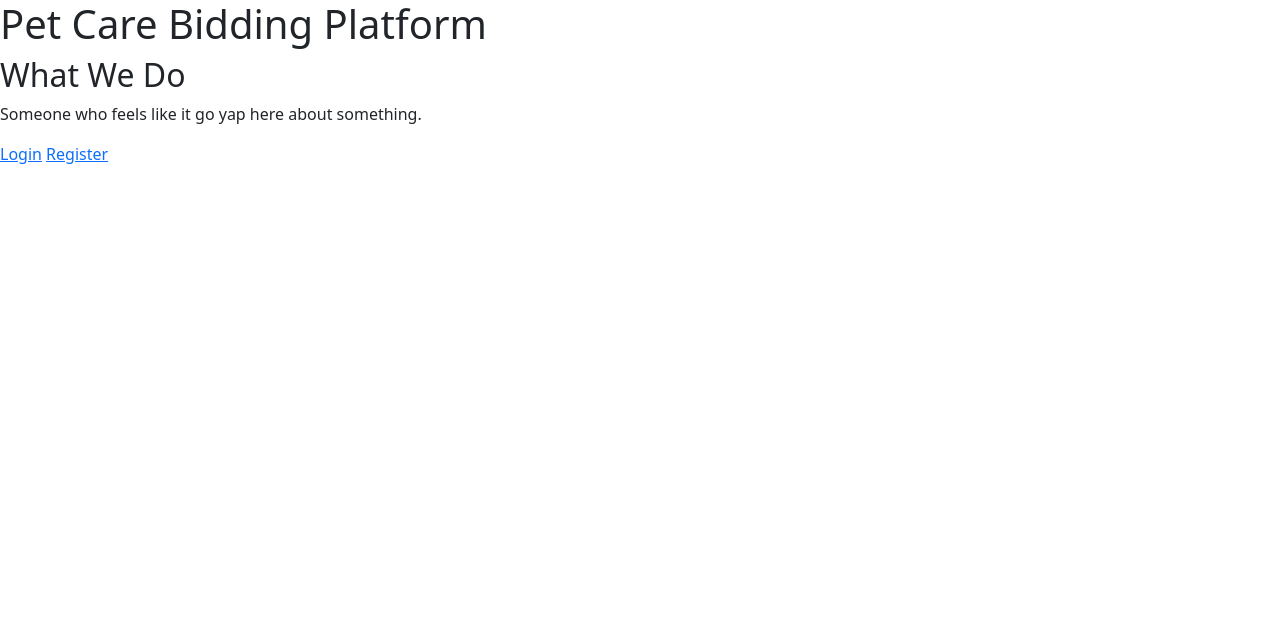
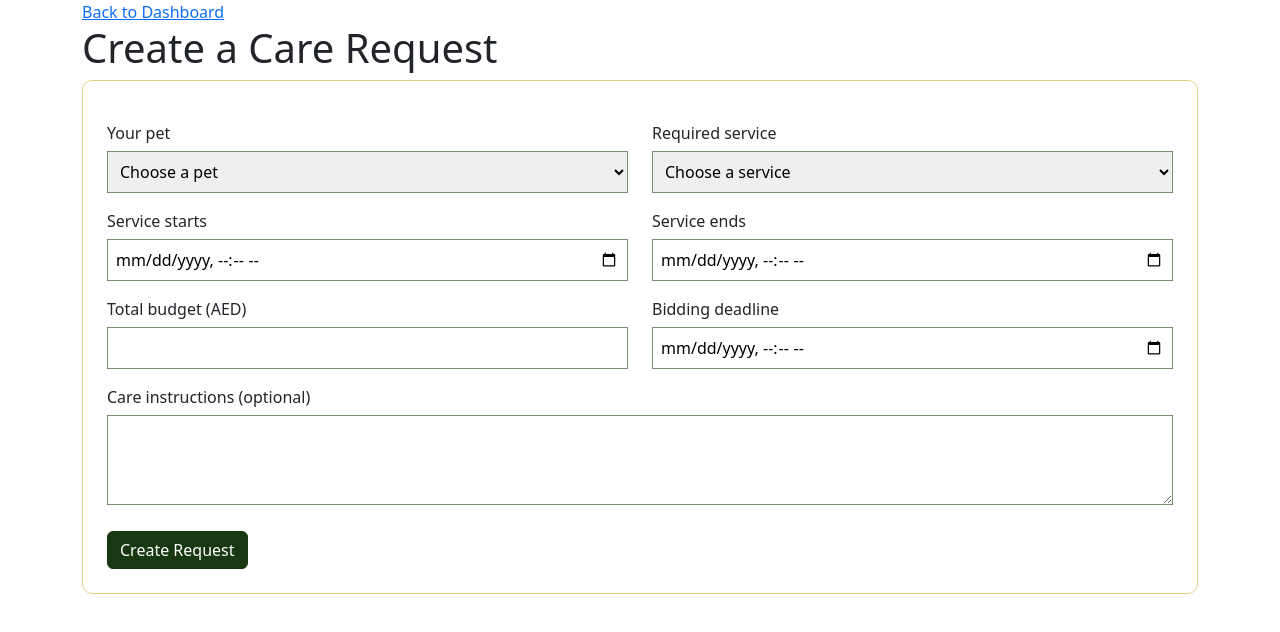
Before and after one commit to TauhidSyed/Pet_Care_Bidding_Platform, a plain HTML site: page index.html in a window 1280 px wide. Drawn offline with nearby package versions, Linux system fonts and the light colour scheme.

Commit message:
T: create-request form CSS

```diff
--- a/index.html
+++ b/index.html
@@ -1,30 +1,107 @@
-<!DOCTYPE html>
-<html> <!-- Landing page (BOTH; NO-AUTH) -->
+<!doctype html>
+<html>
+  <!-- Landing page (BOTH; NO-AUTH) -->
   <head>
     <title>Welcome!</title>
-        <meta name="viewport" content="width=device-width, initial-scale=1.0"/>
-        <link rel="stylesheet" href="https://cdn.jsdelivr.net/npm/bootstrap@5.3.0/dist/css/bootstrap.min.css"/>
+    <meta name="viewport" content="width=device-width, initial-scale=1.0" />
+    <link
+      rel="stylesheet"
+      href="https://cdn.jsdelivr.net/npm/bootstrap@5.3.0/dist/css/bootstrap.min.css"
+    />
     <link rel="stylesheet" href="styles.css" />
   </head>
   <body>
-        <!-- EXTRA 1A:
-            We could separate the register links, like "Im a Pet Owner" and "Im a Care Provider", and if possible make that
-            toggle a variable from either 0 or 1, which could toggle the form on registration.
-            (Read the comment on registration to understand)
+    <main class="container">
+      <a href="owner-dashboard.html">Back to Dashboard</a>
 
-            EXTRA 5 (Might be annoying to implement):
-            Could do a "Check Available Requests" as a sort of teaser so potential care providers can see available requests,
-            this would link to /browse-requests.html, but when they click the button to view the request, they first have to make
-            an account (since they haven't yet), so it would take them to /register.html, then it would take them to
-            /request-details.html?id=XXXX to actually view the request details.
-        -->
-        <h1 class="" id="">Pet Care Bidding Platform</h1>
-        <h2 class="" id="">What We Do</h2>
-        <p class="" id="">Someone who feels like it go yap here about something.</p>
-        <nav class="" id=""> <!-- Navbar implementation, maybe bring it to the top like lab 3 -->
-            <a class="" id="" href= "/login.html">Login</a>
-            <a class="" id="" href= "/register.html">Register</a>
-        </nav>
-        <script></script>
+      <h1>Create a Care Request</h1>
+
+      <form id="create-request-form">
+        <div class="row">
+          <div class="col-12 col-md-6">
+            <label for="pet">Your pet</label><br />
+            <select id="pet" name="petId" required>
+              <option value="">Choose a pet</option>
+              <option value="1">Max — Dog</option>
+              <option value="2">Luna — Cat</option>
+            </select>
+          </div>
+
+          <div class="col-12 col-md-6">
+            <label for="service">Required service</label><br />
+            <select id="service" name="service" required>
+              <option value="">Choose a service</option>
+              <option value="sitting">Pet sitting</option>
+              <option value="walking">Pet walking</option>
+              <option value="feeding">Pet feeding</option>
+            </select>
+          </div>
+        </div>
+
+        <div class="row">
+          <div class="col-12 col-md-6">
+            <label for="start-date">Service starts</label><br />
+            <input
+              type="datetime-local"
+              id="start-date"
+              name="startDate"
+              required
+            />
+          </div>
+
+          <div class="col-12 col-md-6">
+            <label for="end-date">Service ends</label><br />
+            <input
+              type="datetime-local"
+              id="end-date"
+              name="endDate"
+              required
+            />
+          </div>
+        </div>
+
+        <div class="row">
+          <div class="col-12 col-md-6">
+            <label for="budget">Total budget (AED)</label><br />
+            <input
+              type="number"
+              id="budget"
+              name="budget"
+              min="0.01"
+              step="0.01"
+              required
+            />
+          </div>
+
+          <div class="col-12 col-md-6">
+            <label for="deadline">Bidding deadline</label><br />
+            <input
+              type="datetime-local"
+              id="deadline"
+              name="deadline"
+              required
+            />
+          </div>
+        </div>
+
+        <div class="row">
+          <div class="col-12">
+            <label for="instructions"> Care instructions (optional) </label
+            ><br />
+            <textarea id="instructions" name="instructions" rows="3"></textarea>
+          </div>
+        </div>
+
+        <div class="row">
+          <div class="col-12">
+            <button type="submit" class="btn btn-primary">
+              Create Request
+            </button>
+          </div>
+        </div>
+      </form>
+    </main>
+
+    <script src="script.js"></script>
   </body>
 </html>
```
Lines whose indentation alone changed are shown as unchanged.
